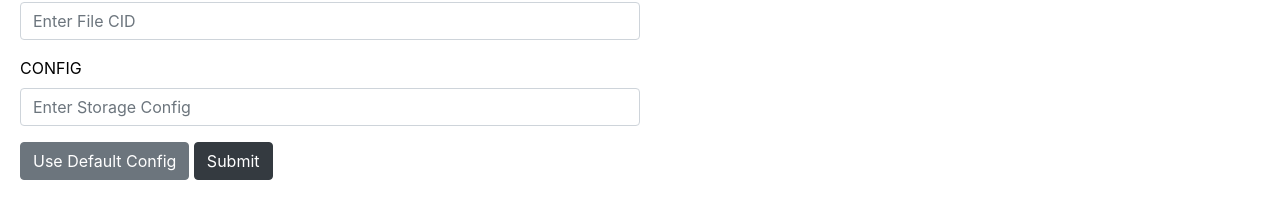
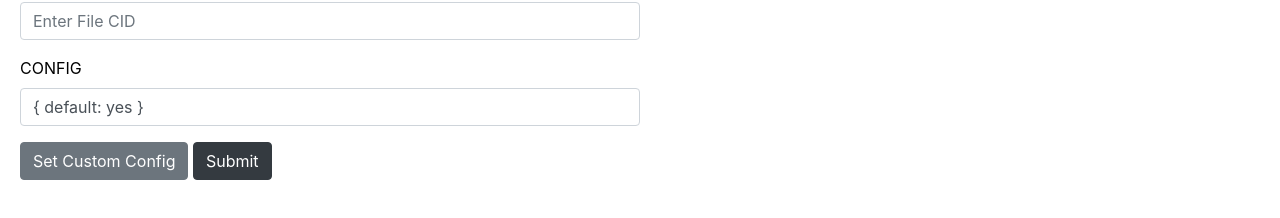
Before and after one commit to nandit123/lighthouse-website, a website: page index.html in a window 1280 px wide. Shown: the part 222-440 px from the top of the page. Drawn offline with nearby package versions, Linux system fonts and the light colour scheme; no server answers.

Commit message:
config default

```diff
--- a/index.html
+++ b/index.html
@@ -106,12 +106,12 @@
                 </div>
                 <div class="form-group">
                 <label for="exampleInputPassword1">CONFIG</label>
-                <input type="text" class="form-control" id="configInput" placeholder="Enter Storage Config">
+                <input type="text" class="form-control" id="configInput" value="{ default: yes }" placeholder="Enter Storage Config">
                 </div>
                 <div class="form-group form-check">
                 </div>
             </form>
-            <button class="btn btn-secondary" onclick="useDefaultConfig()">Use Default Config</button>
+            <button class="btn btn-secondary" onclick="useDefaultConfig()">Set Custom Config</button>
             <button class="btn btn-dark" onclick="callContract()" class="btn btn-primary">Submit</button>
             <br>
             <div style="margin-top: 20px;">
```
